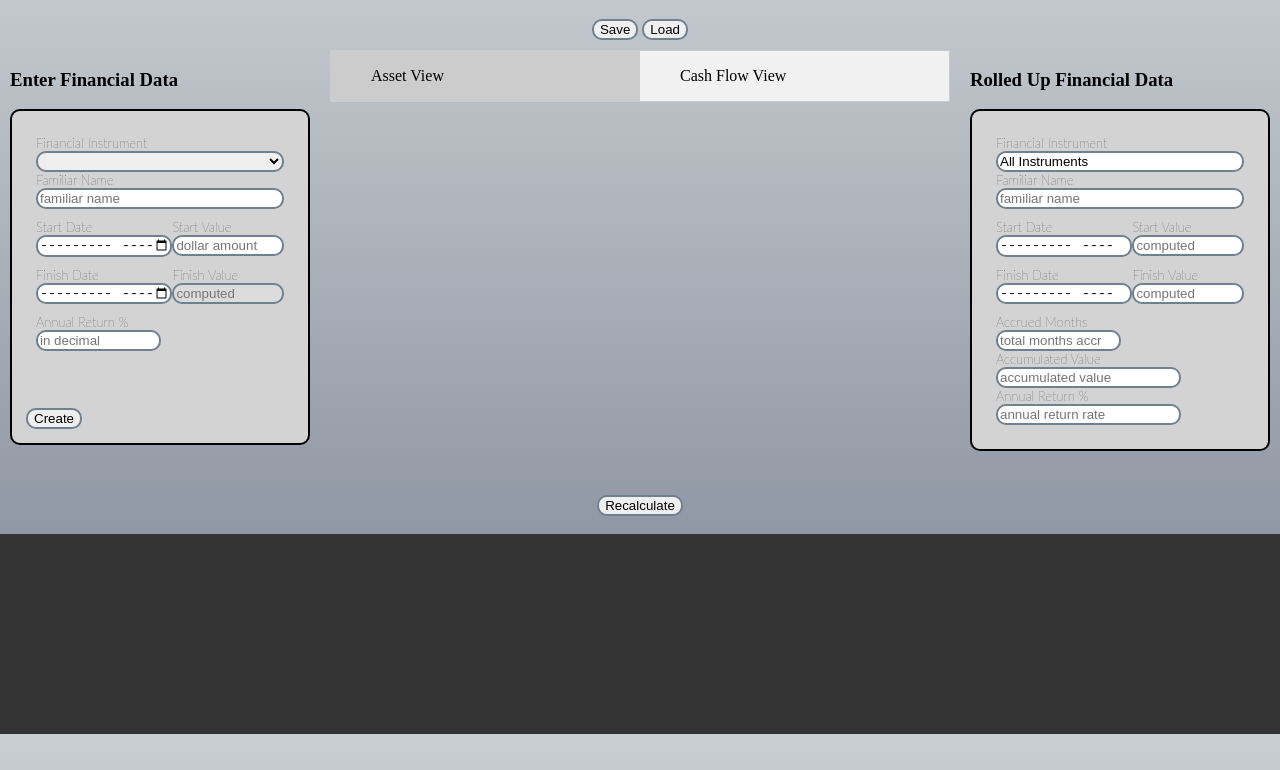
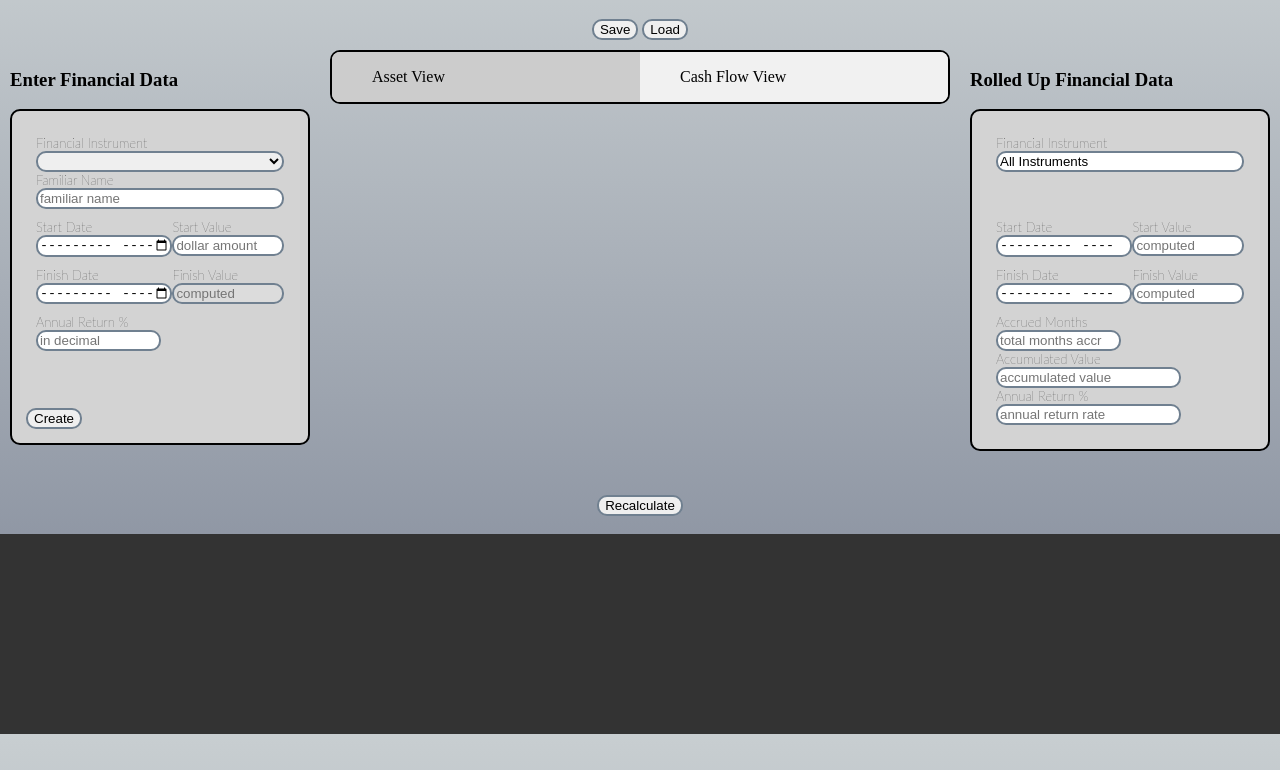
Before and after one commit to finsimclub/investing, a website built with Parcel: page src/index.html in a window 1280 px wide. Shown: the part 107-877 px from the top of the page. Built offline with nearby package versions, Linux system fonts and the light colour scheme.

Commit message:
Tab and summary css updates

```diff
--- a/src/index.css
+++ b/src/index.css
@@ -135,14 +135,15 @@ div.scrollable-x > .asset {
 
 .tabs {
     overflow: hidden;
-    border: 1px solid #ccc;
+    border: 2px solid #000;
+    border-radius: 10px;
     background-color: #f1f1f1;
 }
 
 .tab {
     background-color: inherit;
     float: left;
-    border: none;
+    border: 1px whitesmoke;
     outline: none;
     width: 50%;
 }
--- a/src/index.html
+++ b/src/index.html
@@ -113,8 +113,8 @@
                             <div class="width-full" style="float: left;">
                                 <label for="instrument">Financial Instrument</label><br />
                                 <input type="text" class="width-full" name="instrument" value="All Instruments"/><br />
-                                <label for="displayName">Familiar Name</label><br />
-                                <input type="text" class="width-full" name="displayName" placeholder="familiar name" />
+                                <label for="displayName" class="invisible">Familiar Name</label><br />
+                                <input type="text" class="invisible width-full" name="displayName" placeholder="familiar name" />
                             </div>
                             <div class="width-full" style="float: left; padding-top: 10px;">
                                 <div style="float: left; width: 55%">
```
